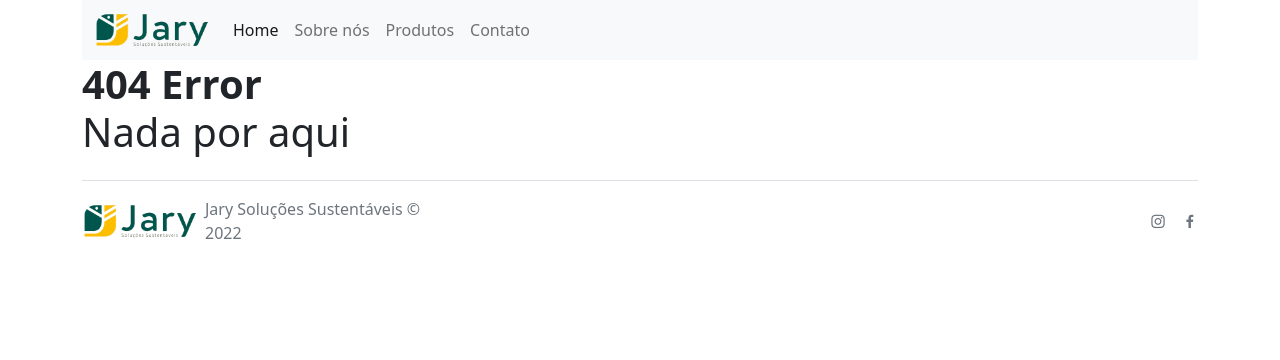
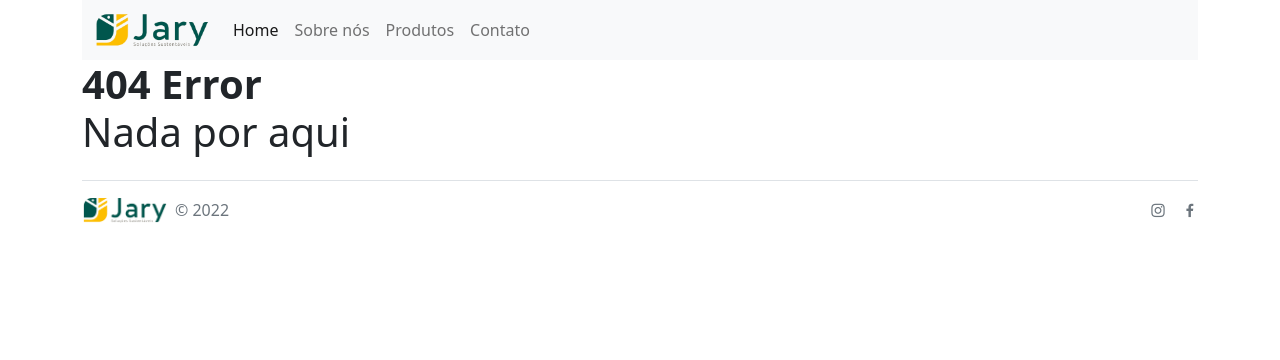
Before and after one commit to BezerraC/jary-solucoes, a PHP site: the page made by index.php in a window 1280 px wide. Shown: the top 360 px of the page. Run offline with PHP 8.4, Linux system fonts and the light colour scheme.

Commit message:
change footer values

```diff
--- a/footer.php
+++ b/footer.php
@@ -1,9 +1,9 @@
 
     <div class="col-md-4 d-flex align-items-center">
       <a href="/" class="mb-3 me-2 mb-md-0 text-muted text-decoration-none lh-1">
-        <img src="/img/logo.png" width="115">
+        <img src="/img/logo.png" width="85">
       </a>
-      <span class="text-muted">Jary Soluções Sustentáveis © 2022</span>
+      <span class="text-muted">© 2022</span>
     </div>
 
     <ul class="nav col-md-4 justify-content-end list-unstyled d-flex">
```
